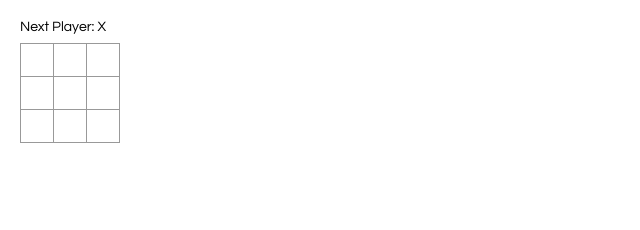
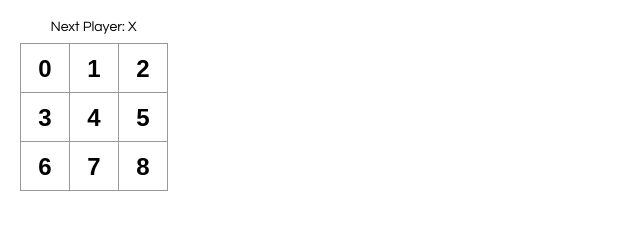
Before and after one commit to SamCatherman/react-tic-tac-toe, a React app: page / in a window 1280 px wide. Shown: the whole page, without its empty margins (0-640 px from the left). Built offline with nearby package versions, Linux system fonts and the light colour scheme.

Commit message:
passes props from Board to Square component

```diff
--- a/src/index.css
+++ b/src/index.css
@@ -1,6 +1,7 @@
 body {
   font: 14px "Century Gothic", Futura, sans-serif;
   margin: 20px;
+  text-align: center;
 }
 
 ol, ul {
@@ -23,13 +24,13 @@ ol, ul {
   float: left;
   font-size: 24px;
   font-weight: bold;
-  line-height: 34px;
-  height: 34px;
+  line-height: 50px;
+  height: 50px;
   margin-right: -1px;
   margin-top: -1px;
   padding: 0;
   text-align: center;
-  width: 34px;
+  width: 50px;
 }
 
 .square:focus {
--- a/src/index.js
+++ b/src/index.js
@@ -6,7 +6,7 @@ class Square extends React.Component {
   render(){
     return(
       <button className="square">
-        {/*todo*/}
+        {this.props.value}
       </button>
     );
   }
@@ -14,7 +14,7 @@ class Square extends React.Component {
 
 class Board extends React.Component {
   renderSquare(i) {
-    return <Square />;
+    return <Square value={i} />;
   }
 
   render() {
```
